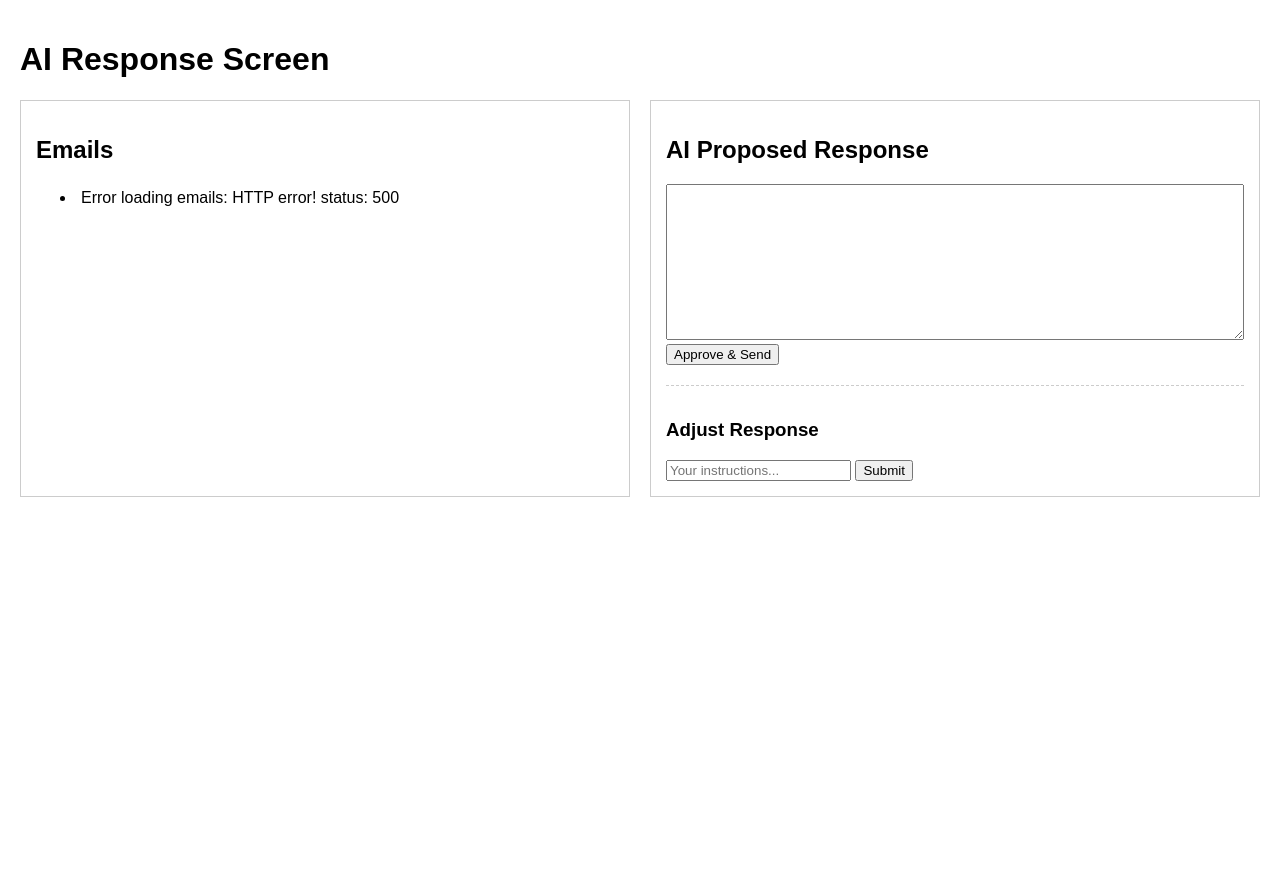
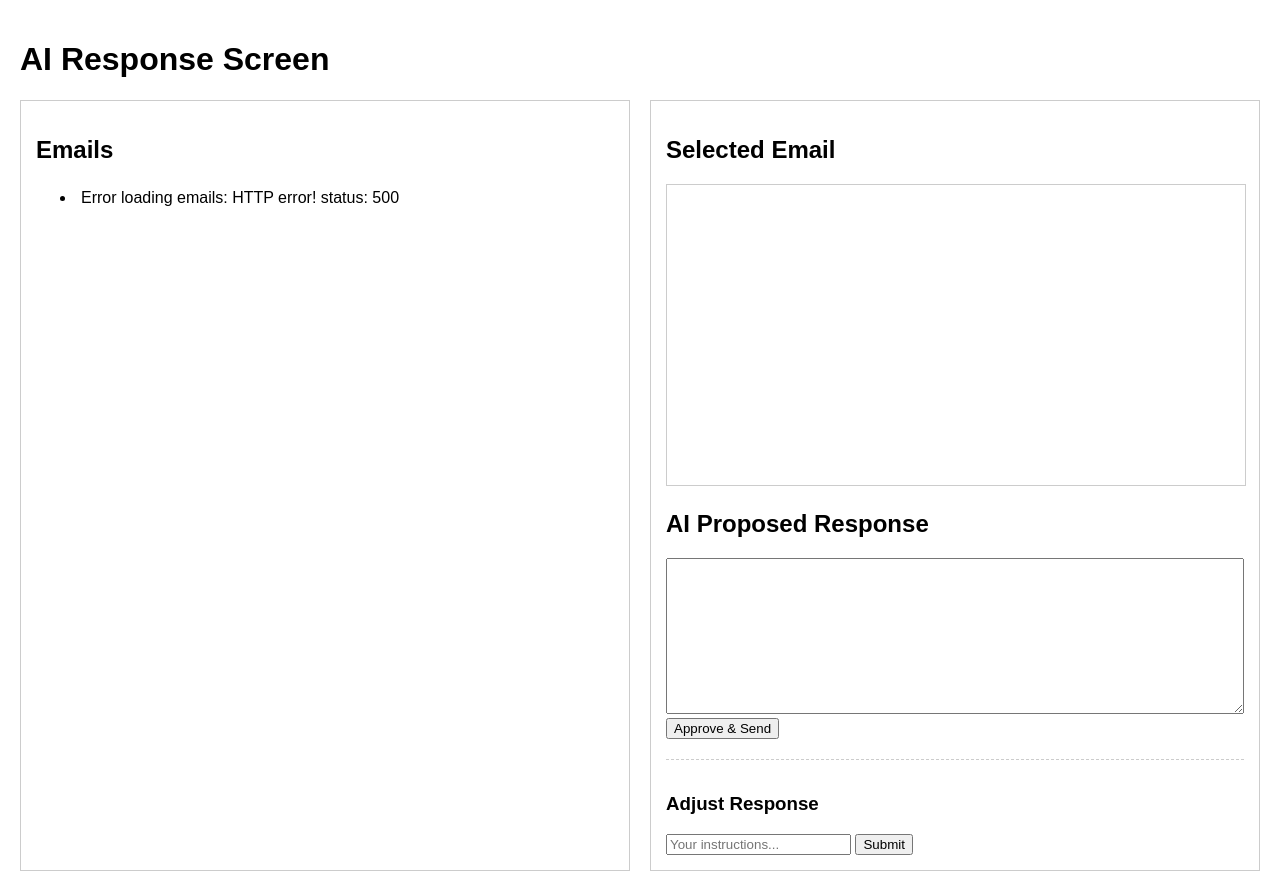
Before and after one commit to sdhector/ai-email-assistant, a Flask app: page / in a window 1280 px wide. Shown: the part 39-930 px from the top of the page. Before the commit the page ends 536 px from the top, so only its background shows below. Run offline with Flask 2, Linux system fonts and the light colour scheme; the visitor is signed in with stand-in values (Sample User, id 1); data that the repository does not hold is empty.

Commit message:
feat: Display HTML emails and add toggle for raw text view

```diff
--- a/static/js/ai_response.js
+++ b/static/js/ai_response.js
@@ -58,10 +58,32 @@
 function selectEmail(messageId) {
     console.log("Selected email ID:", messageId);
     // Clear previous content
-    document.getElementById('selected-email-content').innerHTML = 'Loading content...';
+    const emailHeaderDiv = document.getElementById('selected-email-header');
+    emailHeaderDiv.innerHTML = 'Loading content...'; // Clear and show loading in header
+
     document.getElementById('ai-response-area').value = 'Generating AI response...';
     document.getElementById('chatbot-history').innerHTML = ''; // Clear history
     currentEmail = null; // Reset current email
+
+    const htmlDisplayFrame = document.getElementById('email-html-display');
+    const plainDisplayPre = document.getElementById('email-plain-display');
+    htmlDisplayFrame.srcdoc = ''; // Clear iframe
+    htmlDisplayFrame.style.display = 'none';
+    plainDisplayPre.textContent = ''; // Clear pre
+    plainDisplayPre.style.display = 'none';
+
+    let toggleButton = document.getElementById('toggle-email-view');
+    const emailContentContainer = document.getElementById('email-content-view'); // Parent of iframe/pre
+
+    if (!toggleButton) {
+        toggleButton = document.createElement('button');
+        toggleButton.id = 'toggle-email-view';
+        // Insert it before the email-content-view div
+        emailContentContainer.parentNode.insertBefore(toggleButton, emailContentContainer);
+        toggleButton.addEventListener('click', toggleEmailDisplay);
+    }
+    toggleButton.textContent = 'Show Raw Text'; // Reset button text
+    toggleButton.style.display = 'none'; // Hide initially
 
     // Highlight selected email (optional)
     document.querySelectorAll('#email-list li').forEach(li => {
@@ -81,21 +103,49 @@
         })
         .then(emailData => {
             currentEmail = emailData; // Store details
-            // Display email content (sanitize potentially unsafe HTML if displaying directly)
-            const selectedContentDiv = document.getElementById('selected-email-content');
-            selectedContentDiv.innerHTML = `
-                <strong>From:</strong> ${escapeHTML(emailData.sender)}<br>
-                <strong>Subject:</strong> ${escapeHTML(emailData.subject)}<br>
-                <hr>
-                <pre>${escapeHTML(emailData.body)}</pre>
-            `;
 
-            // Fetch initial AI response
-            getInitialResponse(emailData.body, emailData.subject);
+            // Display From/Subject in the new header div
+            emailHeaderDiv.innerHTML = `<strong>From:</strong> ${escapeHTML(emailData.sender)}<br><strong>Subject:</strong> ${escapeHTML(emailData.subject)}<hr>`;
+
+            const htmlDisplay = document.getElementById('email-html-display');
+            const plainDisplay = document.getElementById('email-plain-display');
+            const toggleBtn = document.getElementById('toggle-email-view');
+
+            if (emailData.body_html) {
+                htmlDisplay.srcdoc = emailData.body_html;
+                htmlDisplay.style.display = 'block';
+                plainDisplay.style.display = 'none';
+                // Store plain text for toggle, even if not initially shown
+                plainDisplay.textContent = emailData.body_plain || 'No plain text version available.';
+                toggleBtn.textContent = 'Show Raw Text';
+                toggleBtn.dataset.currentView = 'html';
+                toggleBtn.style.display = 'inline-block';
+            } else if (emailData.body_plain) {
+                plainDisplay.textContent = emailData.body_plain;
+                plainDisplay.style.display = 'block';
+                htmlDisplay.style.display = 'none';
+                toggleBtn.textContent = 'Show Raw HTML (N/A)';
+                toggleBtn.dataset.currentView = 'plain';
+                // Show button but indicate no HTML, or hide if preferred
+                toggleBtn.style.display = 'inline-block';
+            } else {
+                plainDisplay.textContent = 'No content available.';
+                plainDisplay.style.display = 'block';
+                htmlDisplay.style.display = 'none';
+                toggleBtn.style.display = 'none';
+            }
+
+            const contentForAI = emailData.body_plain || emailData.snippet || (emailData.body_html ? "HTML content provided, not shown here." : "");
+            getInitialResponse(contentForAI, emailData.subject);
         })
         .catch(error => {
             console.error('Error fetching email content:', error);
-            document.getElementById('selected-email-content').innerHTML = `<p class="error">Error loading email content: ${error.message}</p>`;
+            emailHeaderDiv.innerHTML = `<p class="error">Error loading email header: ${error.message}</p>`;
+            // Also clear/error message the content display areas
+            document.getElementById('email-html-display').style.display = 'none';
+            const plainDisplay = document.getElementById('email-plain-display');
+            plainDisplay.textContent = `Error loading email content: ${error.message}`;
+            plainDisplay.style.display = 'block';
             document.getElementById('ai-response-area').value = 'Error loading email content.';
         });
 }
@@ -106,7 +156,10 @@
         headers: {
             'Content-Type': 'application/json',
         },
-        body: JSON.stringify({ email_content: emailBody, email_subject: emailSubject })
+        body: JSON.stringify({
+            email_content: emailBody, // This should be the plain text version ideally
+            email_subject: emailSubject
+        })
     })
     .then(response => {
         if (!response.ok) {
@@ -144,14 +197,17 @@
 
     aiResponseArea.value = 'Adjusting response...'; // Indicate loading
 
+    // Use plain text for AI context if available
+    const contentForAI = currentEmail.body_plain || currentEmail.snippet || (currentEmail.body_html ? "HTML content provided, not shown here." : "");
+
      fetch('/api/generate_response', {
         method: 'POST',
         headers: {
             'Content-Type': 'application/json',
         },
-        // Send original email body, subject, AND the new instructions
+        // Send original email body (plain text), subject, AND the new instructions
         body: JSON.stringify({
-            email_content: currentEmail.body,
+            email_content: contentForAI,
             email_subject: currentEmail.subject,
             instructions: instructions
         })
@@ -269,3 +325,28 @@
     div.appendChild(document.createTextNode(str));
     return div.innerHTML;
 }
+
+function toggleEmailDisplay() {
+    const htmlDisplay = document.getElementById('email-html-display');
+    const plainDisplay = document.getElementById('email-plain-display');
+    const toggleButton = document.getElementById('toggle-email-view');
+
+    if (toggleButton.dataset.currentView === 'html') {
+        htmlDisplay.style.display = 'none';
+        plainDisplay.style.display = 'block';
+        toggleButton.textContent = 'Show Rendered HTML';
+        toggleButton.dataset.currentView = 'plain';
+    } else {
+        // Only switch to HTML if it actually exists (currentEmail.body_html should be checked)
+        if (currentEmail && currentEmail.body_html) {
+            htmlDisplay.style.display = 'block';
+            plainDisplay.style.display = 'none';
+            toggleButton.textContent = 'Show Raw Text';
+            toggleButton.dataset.currentView = 'html';
+        } else {
+            // If no HTML, keep showing plain and indicate that
+            alert("No HTML version available to display.");
+            // Optionally disable the button or change text further
+        }
+    }
+}
--- a/templates/ai_response_screen.html
+++ b/templates/ai_response_screen.html
@@ -11,8 +11,18 @@
         <ul id="email-list"></ul>
     </div>
     <div class="ai-response-panel">
+        <h2>Selected Email</h2>
+        <!-- Toggle button will be inserted here by JS if needed -->
+        <!-- From/Subject will be injected here by JS -->
+        <div id="selected-email-header"></div>
+
+        <!-- Container for email content views -->
+        <div id="email-content-view">
+            <iframe id="email-html-display" style="width: 100%; height: 300px; border: 1px solid #ccc;"></iframe>
+            <pre id="email-plain-display" style="white-space: pre-wrap; word-wrap: break-word; border: 1px solid #ccc; padding: 10px; display: none;"></pre>
+        </div>
+
         <h2>AI Proposed Response</h2>
-        <div id="selected-email-content"></div>
         <textarea id="ai-response-area" rows="10" cols="50"></textarea>
         <button id="approve-button">Approve & Send</button>
         <div id="chatbot-interface">
```
